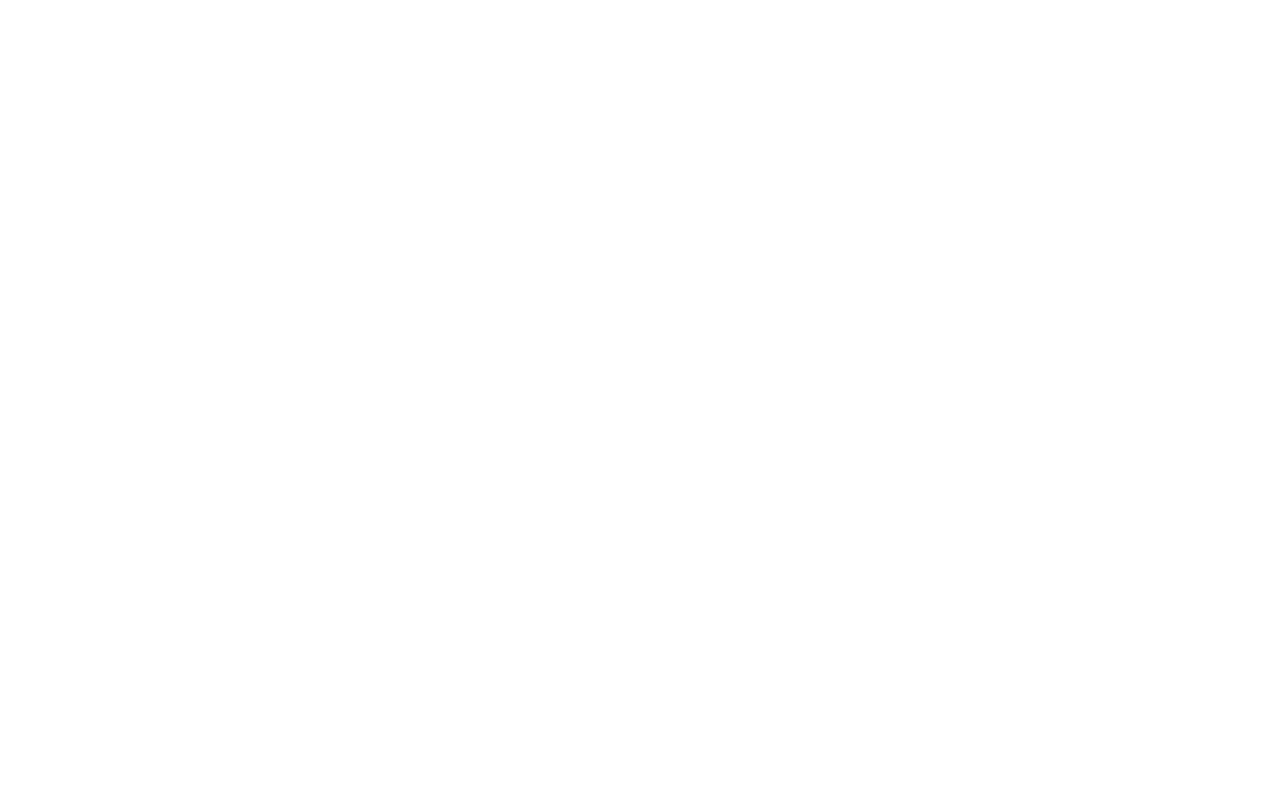
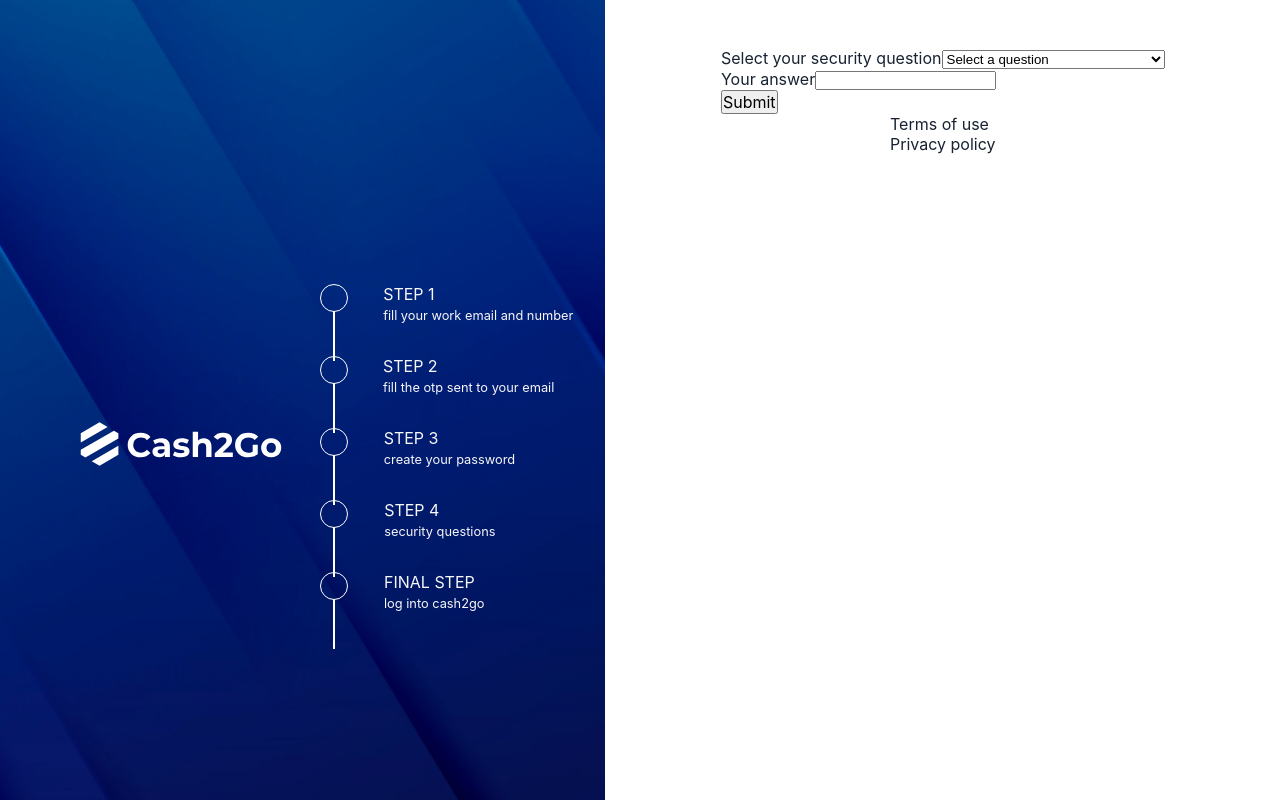
Before and after one commit to joyibeh93/Cash2go-loan-app, a React (Create React App) app: page / in a window 1280 px wide. Before the commit this address had no page. Built offline with nearby package versions, Linux system fonts and the light colour scheme; the HTML template or start-up script is replaced by a standard one.

Commit message:
Implemented layout for step4

```diff
--- a/src/App.js
+++ b/src/App.js
@@ -1,13 +1,16 @@
 import './index.css';
 import './App.css';
 import { BrowserRouter as Router, Route, Routes } from 'react-router-dom';
-import SignUpStep2 from './Pages/SignUpStep2';
+import SignUpStep4 from './Pages/SignUpStep4';
+
+
 
 function App() {
   return (
     <Router>
       <Routes>
-        <Route path="/signupstep2" element={<SignUpStep2 />} />
+
+        <Route path="" element={<SignUpStep4 />} />
       </Routes>
     </Router>
   );
--- /dev/null
+++ b/src/Components/QuestionForm.jsx
@@ -0,0 +1,58 @@
+import React from 'react'
+import { Formik, Form, Field, ErrorMessage } from 'formik';
+import * as Yup from 'yup';
+import '../QuestionForm.css'
+
+const validationSchema = Yup.object().shape({
+  Question: Yup.string().required('please select a security question'),
+  Answer: Yup.string().required('please fill your answer'),
+
+});
+
+const initialValues = {
+  Question: '',
+  Answer: '',
+};
+
+const QuestionForm = () => {
+  const handleSubmit = (values) => {
+    // Handle form submission
+    console.log(values);
+  };
+  return (
+    <div className='form-container'>
+    <Formik
+      initialValues={initialValues}
+      validationSchema={validationSchema}
+      onSubmit={handleSubmit}
+    >
+      <Form>
+        <div>
+            <label htmlFor="Question">Select your security question</label>
+            <Field as="select" id="Question" name="Question">
+              <option value="">Select a question</option>
+              <option value="Where did you meet your spouse?">where did you meet your spouse?</option>
+            <option value="What city did you grow up?">what city did you grow up?</option>
+            <option value="What is the name of your pet?">what is the name of your pet?</option>
+            <option value="Where is your best subject?">what is your best subject?</option>
+            <option value="What is the name of your school?">what is the name of your school?</option>
+            </Field>
+            <ErrorMessage name="Question" component="div" />
+          </div>
+          <div>
+          <label htmlFor="Answer">Your answer</label>
+          <Field type="Answer" id="Answer" name="Answer" />
+          <ErrorMessage name="Answer" component="div" />
+        </div>
+          <button className='btn' type="submit">Submit</button>
+        </Form>
+      </Formik>
+      <div className="terms">
+      <p>Terms of use </p>
+      <p>Privacy policy </p>
+      </div>
+    </div>
+  );
+};
+
+export default QuestionForm
--- /dev/null
+++ b/src/Pages/SignUpStep4.jsx
@@ -0,0 +1,27 @@
+import React from 'react'
+import Logo from '../Components/Logo'
+import StepsContainer from '../Components/StepsContainer'
+import QuestionForm from '../Components/QuestionForm'
+import '../index.css'
+
+
+const SignUpStep4 = () => {
+  return (
+    <div className="container">
+    <div className="left-side">
+      <div className="background-container">
+        <Logo />
+        <div className="check">
+          <StepsContainer />
+        </div>
+      </div>
+      <div className="right-side otp">
+        <QuestionForm />
+      </div>
+    </div>
+  </div>
+
+  )
+}
+
+export default SignUpStep4
--- /dev/null
+++ b/src/QuestionForm.css
@@ -0,0 +1,45 @@
+:root {
+    /*** background colors ***/
+    --main-bg-clr: #f7f7f7;
+    --otp-bg-clr: #dfdede;
+    --input-bg-clr: #b9bdc2;
+    --sign-up-btn-bg-clr: #172232;
+    --next-btn-bg-clr: #172232;
+    --submit-btn-bg-clr: #172232;
+    --side-bar-bg-clr: #252d39;
+    --dashboard-top-bg-clr: #252d39;
+    --dashboard-bg-clr: #f7f7f7;
+    --existing-btn-bg-clr: #b9bdc2;
+    --new-btn-bg-clr: #ff6f5a;
+    --approved-btn-bg-clr: #169872;
+    --rejected-btn-bg-clr: #fd3d39;
+    --pending-btn-bg-clr: #c0f5f9;
+    --credit-score-bg-clr: #b9bdc2;
+    --excellent-btn-bg-clr: #169872;
+    --good-btn-bg-clr: #747a85;
+    --user-icon-bg-clr: #747a85;
+    --defaulted-bg-clr: #fd3d39;
+    --paid-bg-clr: #169872;
+    --congratulations-bg-clr: #454e5c;
+
+    /*** text colors ***/
+    --main-text-color: #172232;
+    --sign-up-cl: #f7f7f7;
+    --label-clr: #747a74;
+    --input-clr: #747a85;
+    --next-submit-reset-clr: #f7f7f7;
+    --quote-text-clr: #f7f7f7;
+    --steps-clr: #f7f7f7;
+
+    /* font family */
+    --font-family-body: 'Inter', sans-serif;
+    --font-size: 1rem;
+  }
+  .form-container {
+    width: 100%;
+    display:flex;
+    flex-direction: column;
+    align-items: center;
+    height: 100vh;
+    padding: 3em;
+  }
```
